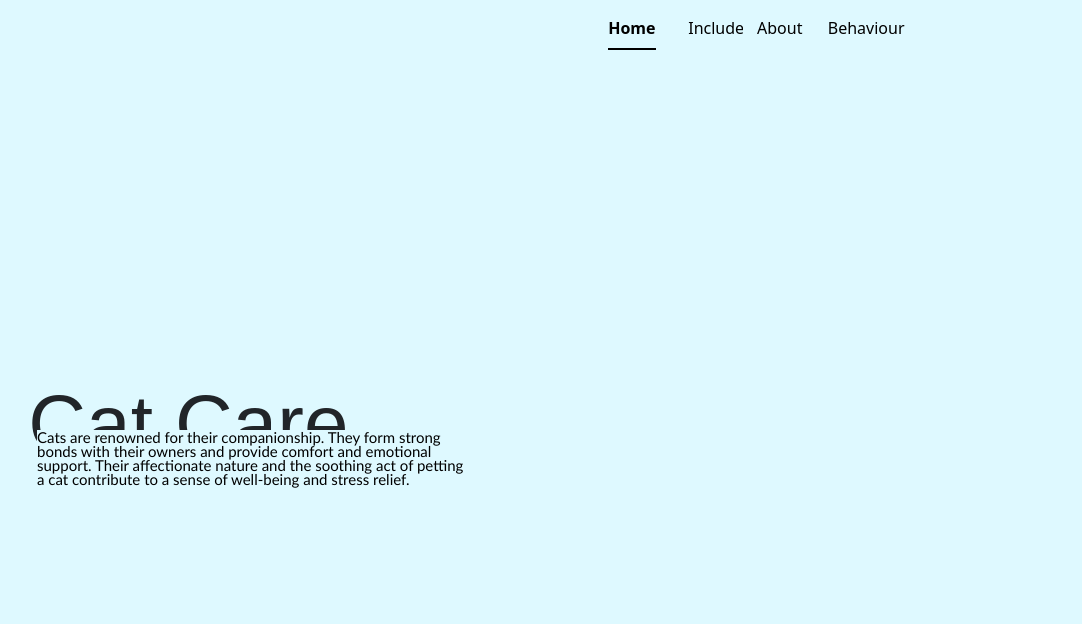
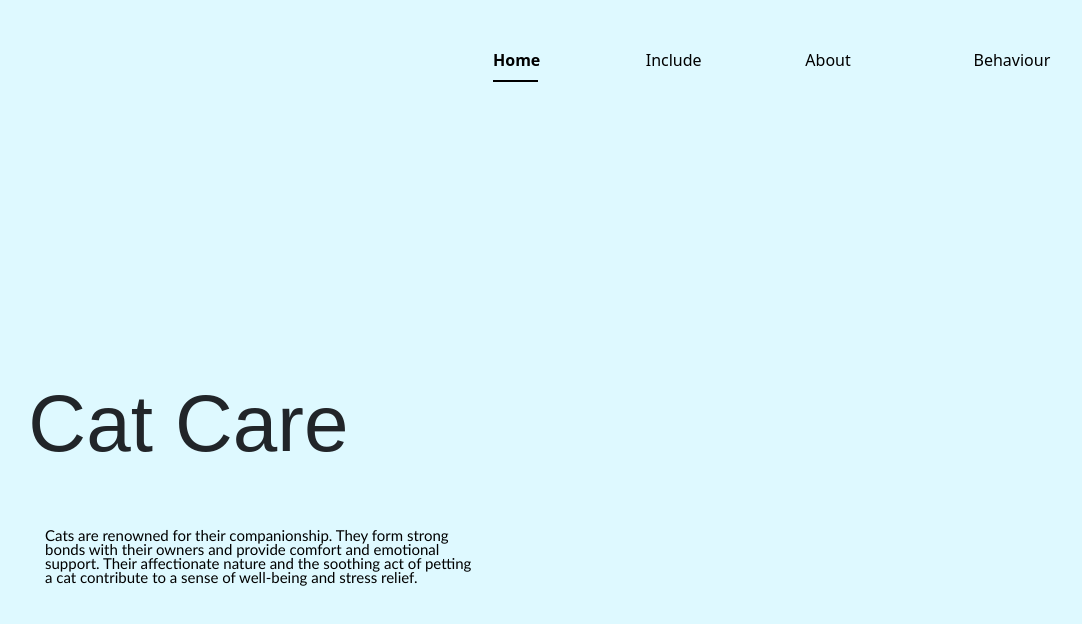
Before and after one commit to thamali-arunika/cat_care_managment, an Angular app: page / in a window 1280 px wide. Shown: the top 624 px of the page, without its empty margins (83-1165 px from the left). Built offline with nearby package versions, Linux system fonts and the light colour scheme; a web font is replaced by a local one.

Commit message:
created components were aligment

```diff
--- a/src/app/app/home-page/home-page.component.css
+++ b/src/app/app/home-page/home-page.component.css
@@ -13,8 +13,8 @@
   position: absolute;
   width: 430px;
   height: 70px;
-  left: 120px;
-  top: 430px;
+  left: 10%;
+  top: 66%;
   font-family: 'Gill Sans', 'Gill Sans MT', Calibri, 'Trebuchet MS', sans-serif;
   font-style: normal;
   font-weight: 400;
@@ -25,11 +25,9 @@
 
 
 }
-.nav-bar{
-position: absolute;
-left:54%;
+.tab-bar {
+  position: relative;
+  color: #000000;
+  left: 60%;
+  right: 80%;
 }
-.tab-bar{
-  color: #000000;
-  margin-left: 30%;
-}
--- a/src/app/app/home-page/home-page.component.html
+++ b/src/app/app/home-page/home-page.component.html
@@ -1,52 +1,19 @@
-<!-- <ul class="nav justify-content-end nav-underline">
+
+<nav class="nav justify-content-end nav-underline   navbar navbar-light " style=" position: absolute; left: 45%; top: 4%;">
   <li class="nav-item">
-    <a class="nav-link active" aria-current="page" href="#">Home</a>
-  </li>
- <li class="nav-item">
-<a class="nav-link active nav-"   href="#">Include</a>
- </li>
-
-</ul> -->
-
-<nav class="nav justify-content-end nav-underline  nav-bar navbar navbar-light ">
-  <li class="nav-item">
-    <a class="nav-link active" href="#">Home</a>
+    <a class="nav-link active" href="#" style="margin-right: 4%;">Home</a>
   </li>
   <li>
-    <a class="nav-link tab-bar" href="#">Include</a>
+    <a class="nav-link tab-bar " href="#" style="margin-left: 100%; position: relative;">Include</a>
   </li>
   <li>
-    <a class="nav-link tab-bar" href="#">About</a>
+    <a class="nav-link tab-bar" href="#" style="margin-left: 330%; position: relative;">About</a>
   </li>
   <li>
-    <a class="nav-link tab-bar" href="#">Behaviour</a>
+    <a class="nav-link tab-bar" href="#" style="margin-left: 310%; position: relative;">Behaviour</a>
   </li>
 </nav>
-<!--
-<nav class="navbar navbar-expand-lg navbar-light bg-light">
-  <div class="container-fluid">
-    <a class="navbar-brand" href="#">Navbar</a>
-    <button class="navbar-toggler" type="button" data-bs-toggle="collapse" data-bs-target="#navbarNav" aria-controls="navbarNav" aria-expanded="false" aria-label="Toggle navigation">
-      <span class="navbar-toggler-icon"></span>
-    </button>
-    <div class="collapse navbar-collapse" id="navbarNav">
-      <ul class="navbar-nav">
-        <li class="nav-item">
-          <a class="nav-link" href="#">Home</a>
-        </li>
-        <li class="nav-item">
-          <a class="nav-link" href="#">Features</a>
-        </li>
-        <li class="nav-item">
-          <a class="nav-link" href="#">Pricing</a>
-        </li>
-        <li class="nav-item">
-          <a class="nav-link disabled" href="#" tabindex="-1" aria-disabled="true">Disabled</a>
-        </li>
-      </ul>
-    </div>
-  </div>
-</nav> -->
+
 
 <h1 class="h1 title-home">Cat Care</h1>
 
```
